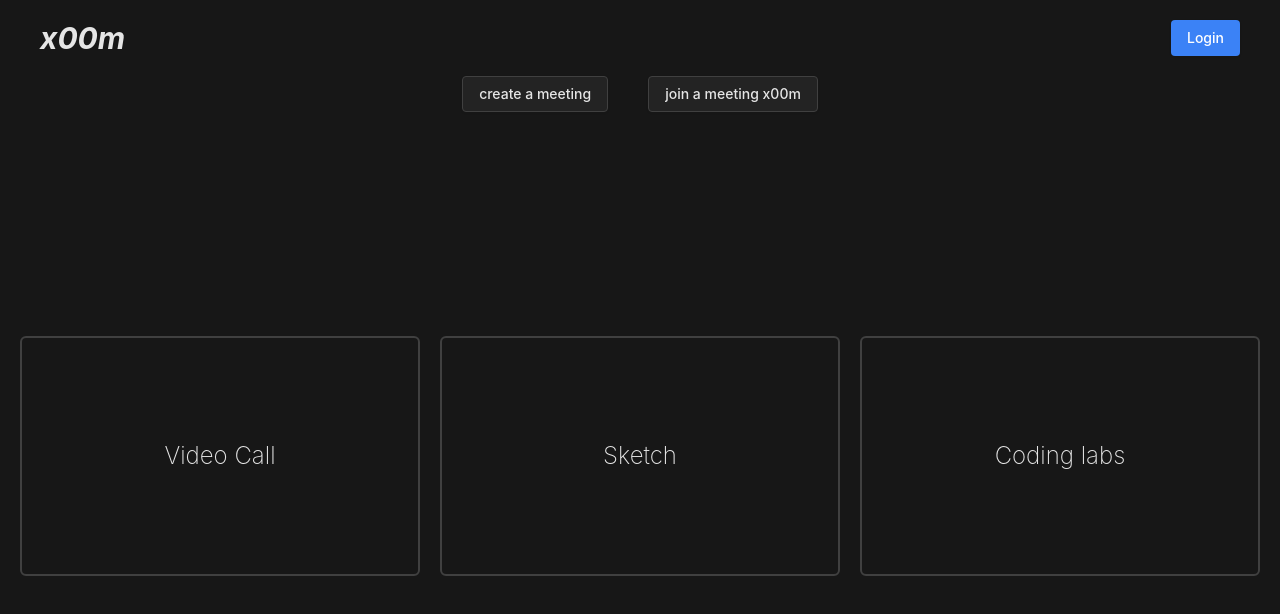
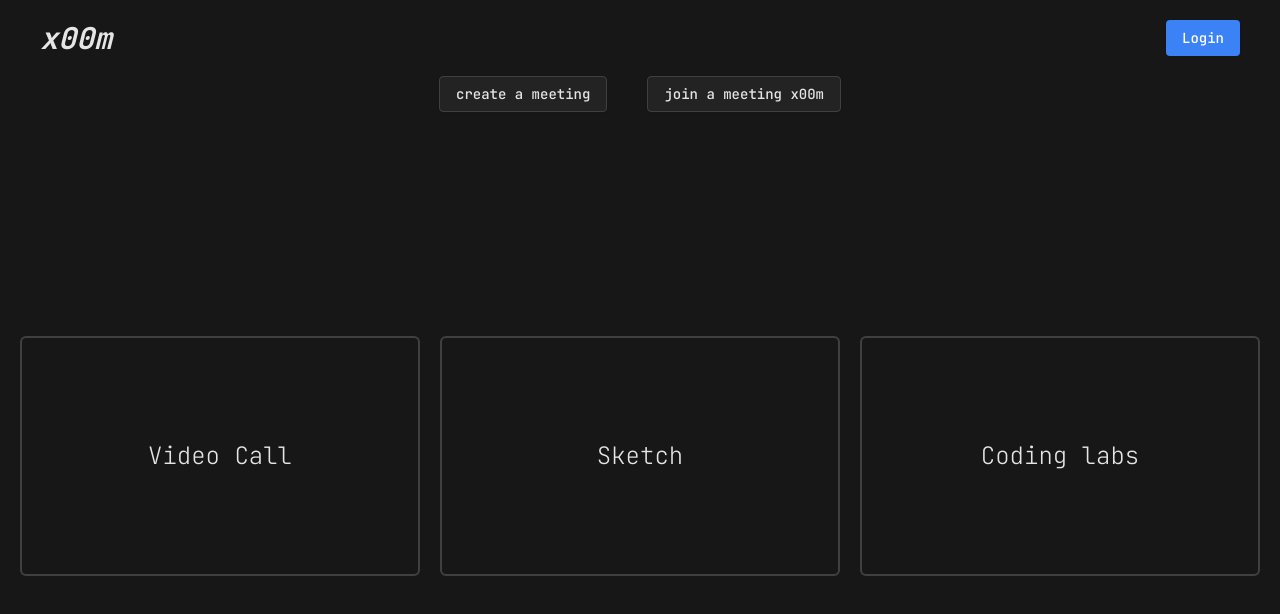
Before and after one commit to PavanMeka09/x00m, a Next.js app: page / in a window 1280 px wide. Shown: the top 614 px of the page. Built offline with nearby package versions, Linux system fonts and the light colour scheme; no server answers.

Commit message:
fix: font

```diff
--- a/src/app/layout.tsx
+++ b/src/app/layout.tsx
@@ -1,14 +1,16 @@
 import type { Metadata } from "next";
-import { Geist, Geist_Mono } from "next/font/google";
+import { Inter, Source_Serif_4, JetBrains_Mono } from "next/font/google";
 import "./globals.css";
 
-const geistSans = Geist({
-  variable: "--font-geist-sans",
+const inter = Inter({
   subsets: ["latin"],
 });
 
-const geistMono = Geist_Mono({
-  variable: "--font-geist-mono",
+const sourceSerif4 = Source_Serif_4({
+  subsets: ["latin"],
+});
+
+const jetBrainsMono = JetBrains_Mono({
   subsets: ["latin"],
 });
 
@@ -25,7 +27,7 @@ export default function RootLayout({
   return (
     <html lang="en" className="dark">
       <body
-        className={`${geistSans.variable} ${geistMono.variable} antialiased`}
+        className={`${inter.className} ${sourceSerif4.className} ${jetBrainsMono.className} antialiased`}
         >
           {children}
         </body>
```
